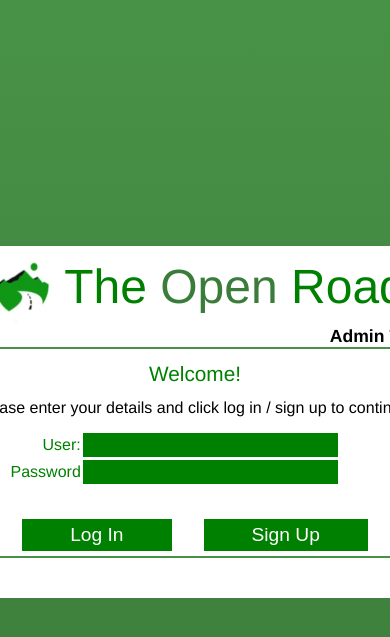
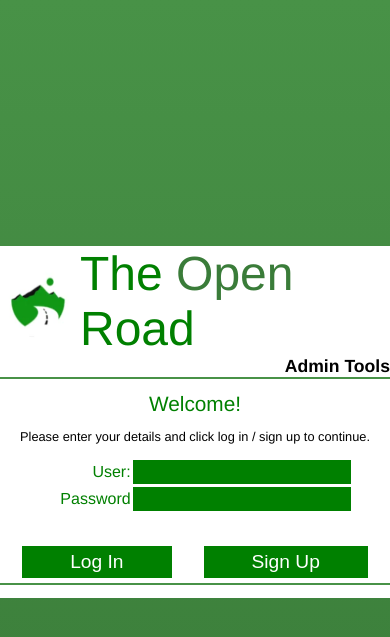
Before and after one commit to JohnProgramming08/The-Open-Road, a Flask app: page / in a window 390 px wide. Shown: the top 637 px of the page. Run offline with Flask 3, Linux system fonts and the light colour scheme.

Commit message:
feat: Finish mobile frontend for index page

```diff
--- a/project/app/static/css/index.css
+++ b/project/app/static/css/index.css
@@ -137,3 +137,34 @@ input[type="submit"] {
 	margin-right: 1rem;
 	margin-top: 2rem;
 }
+
+/* Mobile Styles */
+@media screen and (max-width: 768px) {
+	/* Main Styles */
+	main, form, #form-div {
+		width: 100%;
+	}
+
+	#top-line-div, #second-line-div {
+		width: 100%;
+	}
+
+	/* Text Styles */
+	p {
+		font-size: 0.8rem;
+	}
+
+	/* Form Styles */
+	#form-div  {
+		border-right: 0;
+		border-left: 0;
+	}
+
+	/* Input Styles */
+	.input-div {
+		width: 80%;
+	}
+	input {
+		width: 70%;
+	}
+}
```
